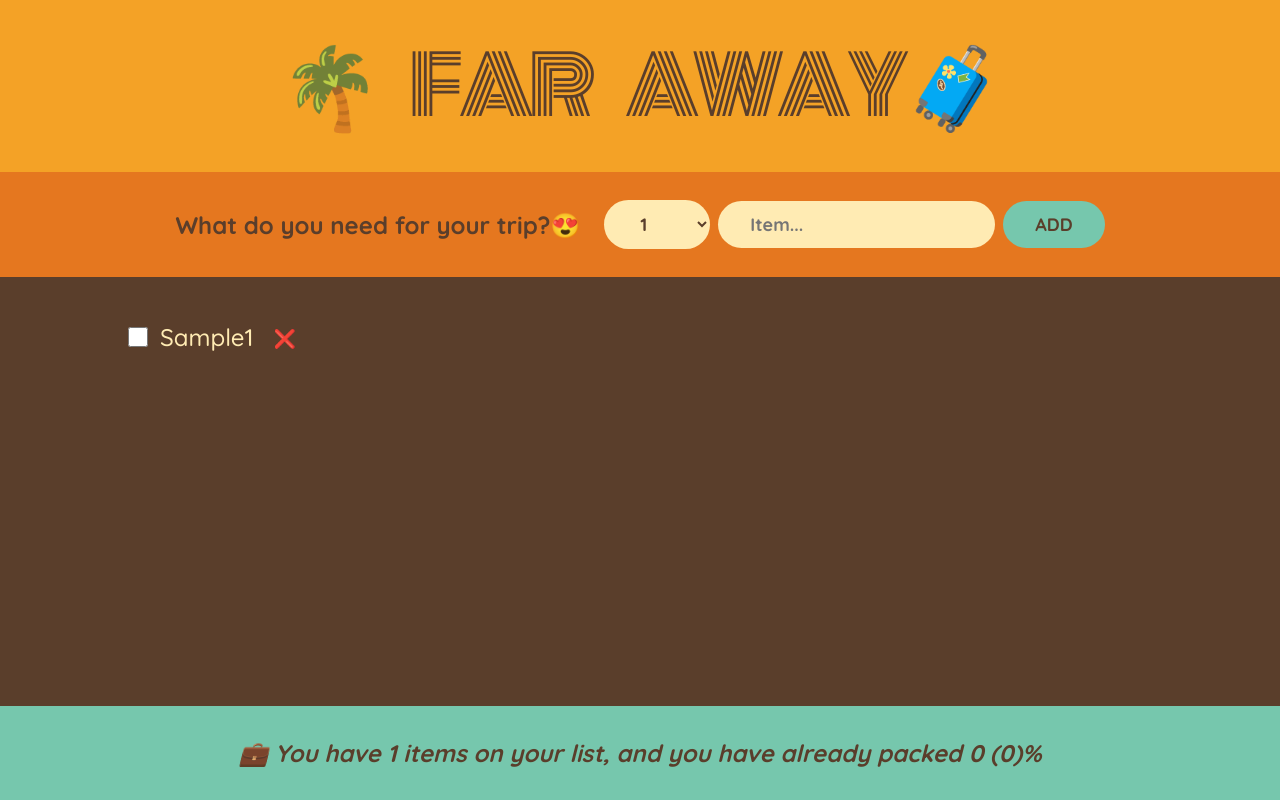
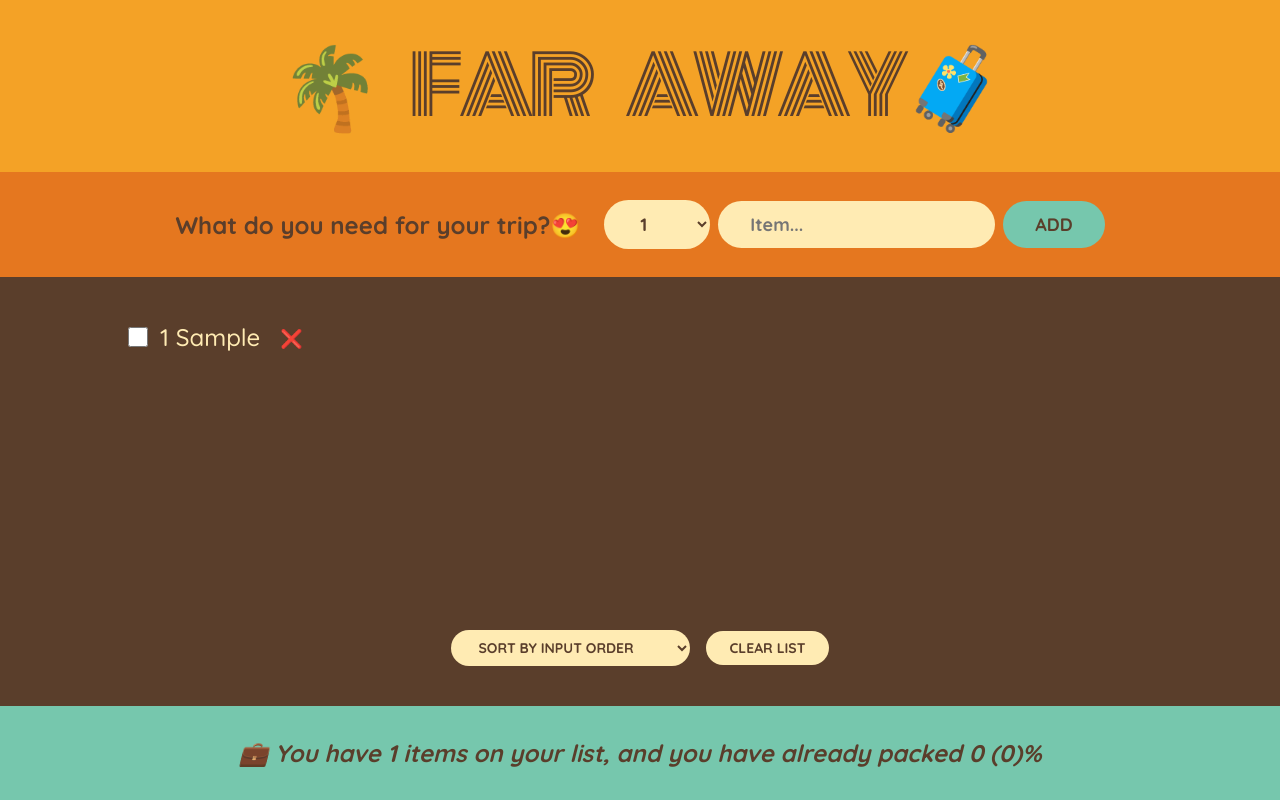
Before and after one commit to AlinFlorescu80/travel-list, a React (Create React App) app: page / in a window 1280 px wide. Both pictures are taken after typing "Sample" into the empty fields and a click on the button "ADD". Built offline with nearby package versions, Linux system fonts and the light colour scheme.

Commit message:
Added list manipulation and sorting

```diff
--- a/src/App.js
+++ b/src/App.js
@@ -19,6 +19,13 @@
     );
   }
 
+  function handleReset() {
+    const confirmed = window.confirm(
+      "Are you sure you want to delete all items?"
+    );
+    if (confirmed) setItems([]);
+  }
+
   return (
     <div className="app">
       <Logo />
@@ -27,6 +34,7 @@
         items={items}
         onDeleteItem={handleDeleteItem}
         onToggleItem={handleToggleItem}
+        onPressClear={handleReset}
       />
       <Stats items={items} />
     </div>
@@ -79,11 +87,27 @@
   );
 }
 
-function PackingList({ items, onDeleteItem, onToggleItem }) {
+function PackingList({ items, onDeleteItem, onToggleItem, onPressClear }) {
+  const [sortBy, setSortBy] = useState("input");
+
+  let sortedItems;
+
+  if (sortBy === "input") sortedItems = items;
+
+  if (sortBy === "description")
+    sortedItems = items
+      .slice()
+      .sort((a, b) => a.description.localeCompare(b.description));
+
+  if (sortBy === "packed")
+    sortedItems = items
+      .slice()
+      .sort((a, b) => Number(a.packed) - Number(b.packed));
+
   return (
     <div className="list">
       <ul>
-        {items.map((item) => (
+        {sortedItems.map((item) => (
           <Item
             item={item}
             onDeleteItem={onDeleteItem}
@@ -92,6 +116,15 @@
           />
         ))}
       </ul>
+
+      <div className="actions">
+        <select value={sortBy} onChange={(e) => setSortBy(e.target.value)}>
+          <option value="input">Sort by input order</option>
+          <option value="description">Sort by description</option>
+          <option value="packed">Sort by packed status</option>
+        </select>
+        <button onClick={onPressClear}>Clear List</button>
+      </div>
     </div>
   );
 }
@@ -105,8 +138,7 @@
         onChange={() => onToggleItem(item.id)}
       />
       <span style={item.packed ? { textDecoration: "line-through" } : {}}>
-        {item.description}
-        {item.quantity}
+        {item.quantity} {item.description}
       </span>
       <button onClick={() => onDeleteItem(item.id)}>❌</button>
     </li>
```
